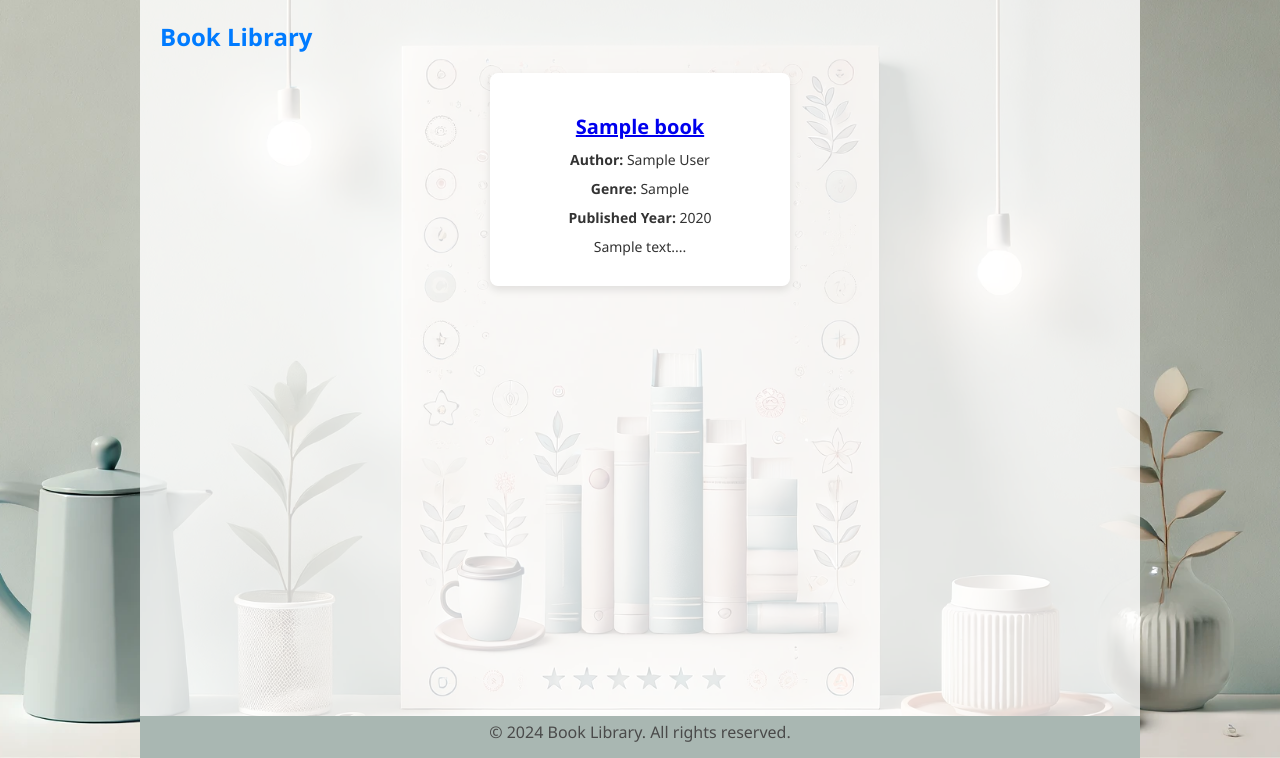
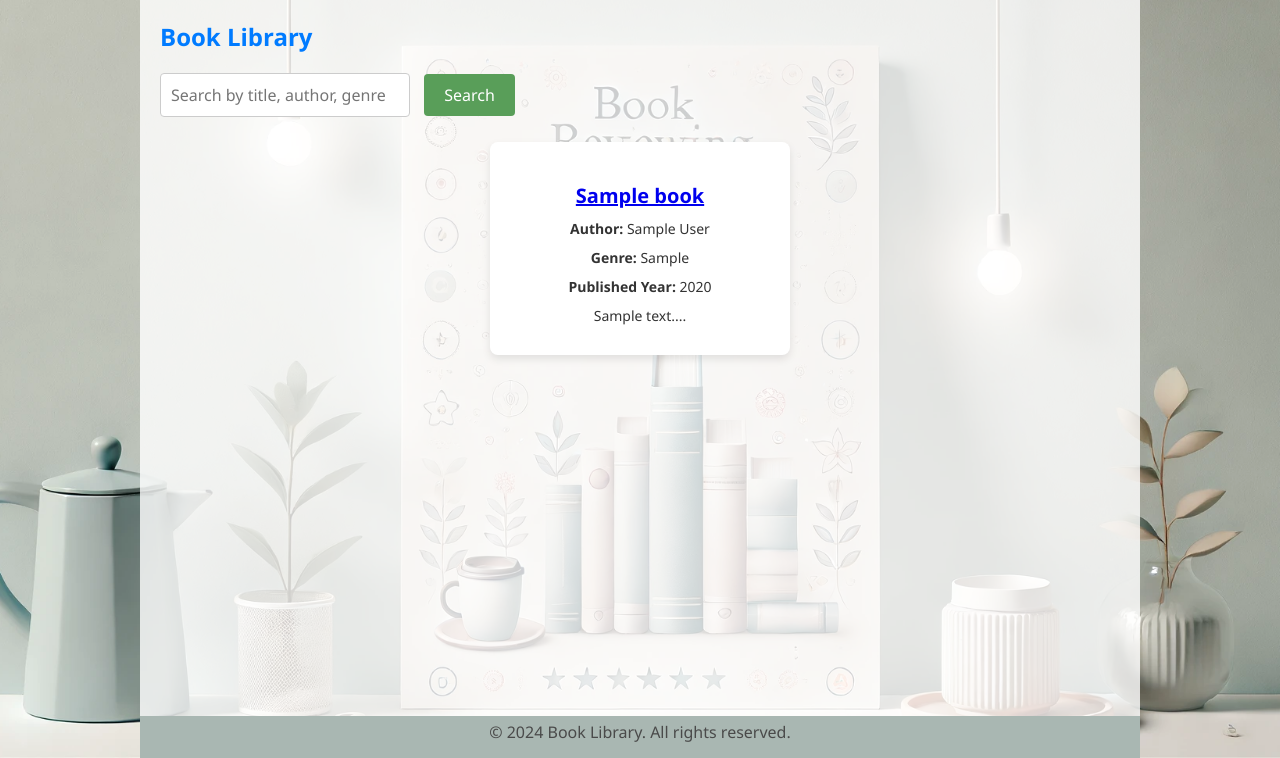
Before and after one commit to ZIDAN44/Book-Review-System, a PHP site: page / in a window 1280 px wide. Shown: the part 42-800 px from the top of the page. Run offline with PHP 8.4, Linux system fonts and the light colour scheme; tables that the repository leaves empty or names only in its code hold one stand-in row (values such as "Sample post").

Commit message:
BRS: Add search functionality
Change-Id: I3125e97bd0d037dfda5b083f22ede31255a543ea
Signed-off-by: Zinadin Zidan <zidan.roking@gmail.com>

```diff
--- a/assets/css/style.css
+++ b/assets/css/style.css
@@ -440,3 +440,45 @@ footer {
     font-size: 14px;
     color: #555;
 }
+
+/* Styles specific to the search form */
+.search-form {
+    margin-bottom: 5px;
+}
+
+.search-form input[type="text"] {
+    padding: 10px;
+    border: 1px solid #ccc;
+    border-radius: 4px;
+    font-size: 16px;
+    width: 250px;
+    margin-right: 10px;
+    box-sizing: border-box;
+}
+
+.search-form button {
+    padding: 10px 20px;
+    border: none;
+    border-radius: 4px;
+    background-color: #599e59;
+    color: white;
+    font-size: 16px;
+    cursor: pointer;
+    transition: background-color 0.3s ease;
+}
+
+.search-form button:hover {
+    background-color: #4cae4c;
+}
+
+.no-books-found {
+    padding: 20px;
+    margin: 20px 0;
+    border: 1px solid #ccc;
+    border-radius: 4px;
+    background-color: #292929;
+    color: #d9534f;
+    text-align: center;
+    font-size: 18px;
+    font-weight: bold;
+}
--- a/public/index.php
+++ b/public/index.php
@@ -3,7 +3,14 @@ session_start();
 require '../src/Controller/BookController.php';
 
 $bookController = new BookController();
+$books = [];
+
+if (isset($_GET['search'])) {
+    $searchQuery = $_GET['search'];
+    $books = $bookController->searchBooks($searchQuery);
+} else {
     $books = $bookController->getAllBooks();
+}
 ?>
 
 <!DOCTYPE html>
@@ -18,7 +25,14 @@ $books = $bookController->getAllBooks();
     <?php include '../templates/header.php'; ?>
     <div class="container">
         <h1>Book Library</h1>
+        <form method="GET" action="index.php" class="search-form">
+            <input type="text" name="search" placeholder="Search by title, author, genre">
+            <button type="submit">Search</button>
+        </form>
         <div class="book-list">
+            <?php if (empty($books)): ?>
+                <p class="no-books-found">Book not found!!</p>
+            <?php else: ?>
                 <?php foreach ($books as $book): ?>
                     <div class="book-item">
                         <h2><a href="book.php?id=<?php echo htmlspecialchars($book['id']); ?>"><?php echo htmlspecialchars($book['title']); ?></a></h2>
@@ -28,6 +42,7 @@ $books = $bookController->getAllBooks();
                         <p><?php echo htmlspecialchars(substr($book['summary'], 0, 100)) . '...'; ?></p>
                     </div>
                 <?php endforeach; ?>
+            <?php endif; ?>
         </div>
     </div>
     <?php include '../templates/footer.php'; ?>
--- a/src/Controller/BookController.php
+++ b/src/Controller/BookController.php
@@ -83,4 +83,20 @@ class BookController
             ShowError::show404Page();
         }
     }
+
+    public function searchBooks($query)
+    {
+        global $pdo;
+        try {
+            $stmt = $pdo->prepare('SELECT * FROM books WHERE title LIKE ? OR author LIKE ? OR genre LIKE ?');
+            $searchTerm = "%" . $query . "%";
+            $stmt->execute([$searchTerm, $searchTerm, $searchTerm]);
+            $results = $stmt->fetchAll();
+
+            return $results; // Return results even if empty
+        } catch (PDOException $e) {
+            BookLogger::logError($e);
+            ShowError::show404Page();
+        }
+    }
 }
```
Also changed, not shown: public/search.php (deleted, +0 -24 lines). Lines whose indentation alone changed are shown as unchanged.
